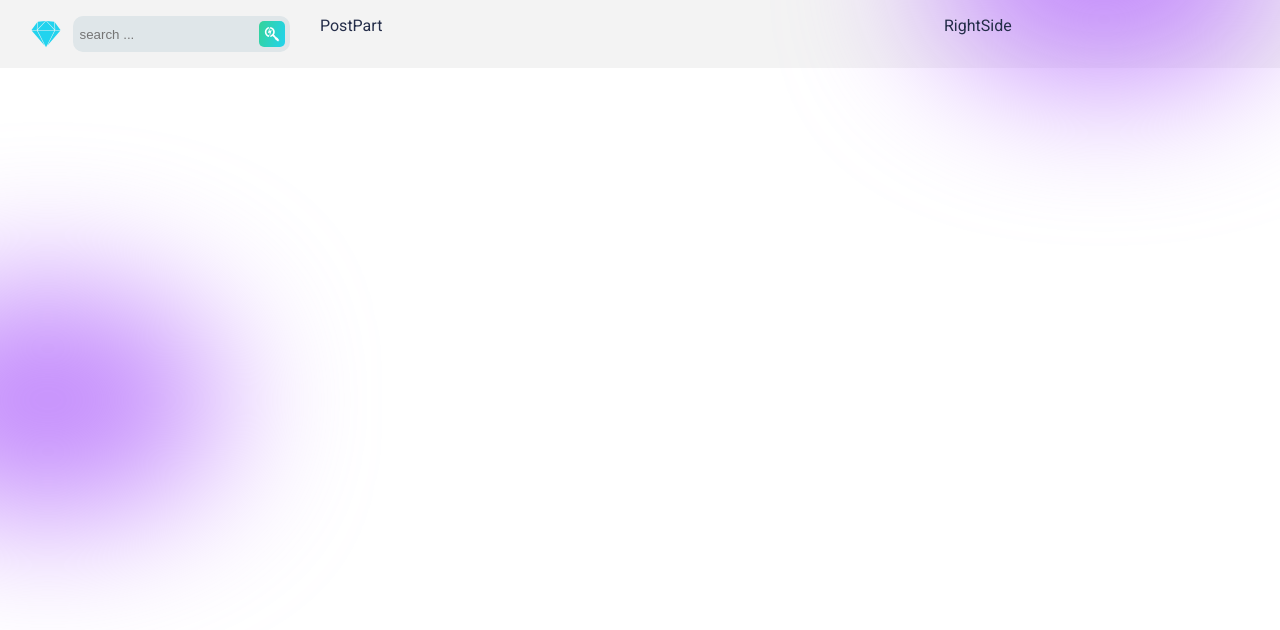
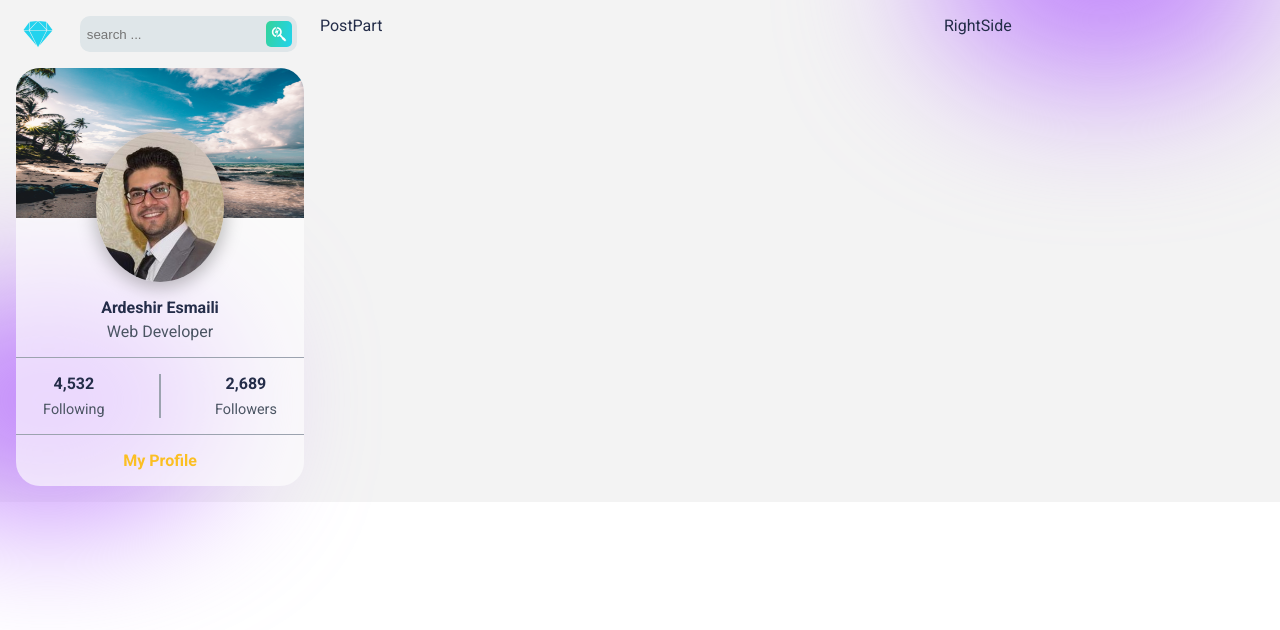
Before and after one commit to ardeshir1991/social-media-next.js, a Next.js app: page / in a window 1280 px wide. Shown: the top 630 px of the page. Built offline with nearby package versions, Linux system fonts and the light colour scheme; a web font is replaced by a local one.

Commit message:
adding profile card

```diff
--- a/components/home/leftSide/LeftSide.jsx
+++ b/components/home/leftSide/LeftSide.jsx
@@ -1,11 +1,13 @@
 import React from "react";
 import styles from "./leftSide.module.css";
+import ProfileCard from "./profileCard/ProfileCard";
 import Search from "./search/Search";
 
 const LeftSide = () => {
   return (
     <div className={styles.container}>
       <Search />
+      <ProfileCard />
     </div>
   );
 };
--- a/components/home/leftSide/leftSide.module.css
+++ b/components/home/leftSide/leftSide.module.css
@@ -3,5 +3,4 @@
     flex-direction: column;
     overflow: auto;
     gap: 1rem;
-    align-items: center;
 }
--- /dev/null
+++ b/components/home/leftSide/profileCard/ProfileCard.jsx
@@ -0,0 +1,32 @@
+import Image from "next/image";
+import React from "react";
+import styles from "./profileCard.module.css";
+
+const ProfileCard = () => {
+  return (
+    <div className={styles.container}>
+      <div className={styles.profileImages}>
+        <img src="/images/profile-background.jpg" alt="profile background" />
+        <img src="/images/me.jpeg" alt="profile image" />
+      </div>
+      <div className={styles.profileInfo}>
+        <span style={{ fontWeight: "bold" }}>Ardeshir Esmaili</span>
+        <span style={{ color: "#4b5563" }}>Web Developer</span>
+      </div>
+      <div className={styles.followStatus}>
+        <div className={styles.follow}>
+          <span>4,532</span>
+          <span>Following</span>
+        </div>
+        <div className={styles.vl}></div>
+        <div className={styles.follow}>
+          <span>2,689</span>
+          <span>Followers</span>
+        </div>
+      </div>
+      <span className={styles.txt}>My Profile</span>
+    </div>
+  );
+};
+
+export default ProfileCard;
--- /dev/null
+++ b/components/home/leftSide/profileCard/profileCard.module.css
@@ -0,0 +1,82 @@
+.container{
+    display: flex;
+    flex-direction: column;
+    gap: 1rem;
+    position: relative;
+    border-radius: 1.5rem;
+    background-color: rgba(255, 255, 255, .64);
+    overflow-x: auto;
+}
+
+.profileImages{
+    display: flex;
+    position: relative;
+    align-items: center;
+    justify-content: center;
+    flex-direction: column;
+}
+
+.profileImages img:nth-child(1){
+    width: 100%;
+    height: 150px;
+}
+
+.profileImages img:nth-child(2){
+    width: 8rem;
+    border-radius: 50%;
+    position: absolute;
+    bottom: -4rem;
+    box-shadow: 0px 4px 17px 2px rgba(0,0,0,0.25);
+}
+
+.profileInfo{
+    display: flex;
+    flex-direction: column;
+    justify-content: center;
+    align-items: center;
+    margin-top: 4rem;
+    gap: 5px;
+}
+
+.followStatus{
+    display: flex;
+    align-items: center;
+    justify-content: space-around;
+    border-top: 1px solid #9ca3af;
+    border-bottom: 1px solid #9ca3af;
+    padding: 1rem 0;
+}
+
+.follow{
+    display: flex;
+    flex-direction: column;
+    justify-content: center;
+    align-items: center;
+    gap: .5rem;
+}
+
+.follow span:nth-child(1){
+    font-weight: bold;
+}
+
+.follow span:nth-child(2){
+    color: #4b5563;
+    font-size: 0.9rem;
+}
+
+.vl{
+    border: 1px solid #9ca3af;
+    height: 100%;
+}
+
+.txt{
+    align-self: center;
+    cursor: pointer;
+    margin-bottom: 1rem;
+    font-weight: bold;
+    color: #fbbf24;
+}
+
+.txt:hover{
+    color: #4ade80;
+}
--- a/components/home/leftSide/search/search.module.css
+++ b/components/home/leftSide/search/search.module.css
@@ -2,6 +2,7 @@
     display: flex;
     gap: 0.75rem;
     align-items: center;
+    justify-content: space-around;
 }
 
 .logo{
```
Also changed, not shown: public/images/me.jpeg (added), public/images/profile-background.jpg (added).
